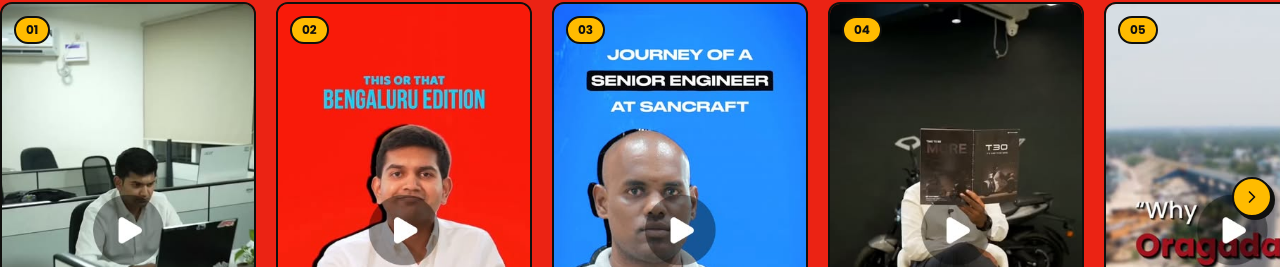
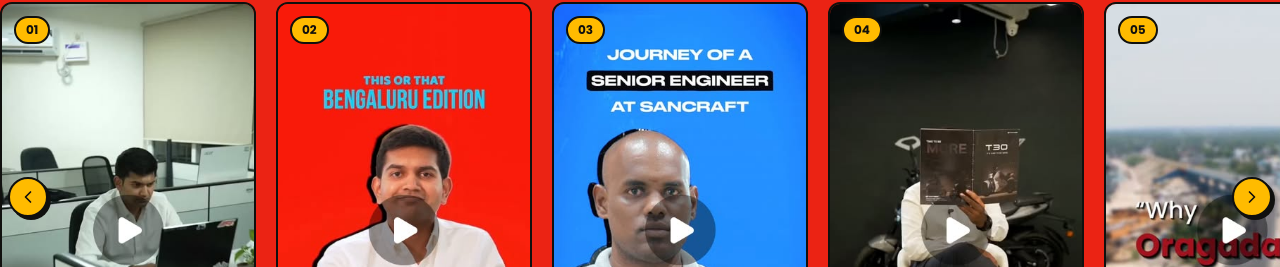
Before and after one commit to ajaakashhh/aj, a Next.js app: page / in a window 1280 px wide. Shown: the part 3576-3843 px from the top of the page. Built offline with nearby package versions, Linux system fonts and the light colour scheme.

Commit message:
Swap 8th Narrativ reel, add left scroll button
Replace the Why Trust Giottus reel with the new lifeatraptee reel
and its thumbnail. Add a left-scroll chevron button to Narrativ
Reels (previously only had right).

```diff
--- a/components/sections/narrativ-reels.tsx
+++ b/components/sections/narrativ-reels.tsx
@@ -4,16 +4,17 @@ import { narrativReels } from "@/lib/data";
 import { SectionLabel } from "@/components/section-label";
 import { Reveal } from "@/components/reveal";
 import { InstagramReelTrigger } from "@/components/instagram-reel-trigger";
-import { ChevronRight, Play, Sparkle } from "lucide-react";
+import { ChevronLeft, ChevronRight, Play, Sparkle } from "lucide-react";
 import Image from "next/image";
 
 export function NarrativReels() {
   const rowRef = useRef<HTMLDivElement | null>(null);
 
-  const scroll = () => {
+  const scroll = (direction: "left" | "right") => {
     const row = rowRef.current;
     if (!row) return;
-    row.scrollBy({ left: row.clientWidth * 0.8, behavior: "smooth" });
+    const delta = row.clientWidth * 0.8;
+    row.scrollBy({ left: direction === "left" ? -delta : delta, behavior: "smooth" });
   };
 
   return (
@@ -61,7 +62,15 @@ export function NarrativReels() {
 
           <button
             type="button"
-            onClick={scroll}
+            onClick={() => scroll("left")}
+            aria-label="Scroll left"
+            className="absolute left-2 top-[42%] flex h-10 w-10 -translate-y-1/2 items-center justify-center rounded-full border-2 border-ink bg-beam text-ink shadow-[3px_3px_0_0_hsl(var(--ink))] transition-transform hover:-translate-x-[1px] hover:translate-y-[calc(-50%+1px)]"
+          >
+            <ChevronLeft className="h-5 w-5" />
+          </button>
+          <button
+            type="button"
+            onClick={() => scroll("right")}
             aria-label="Scroll right"
             className="absolute right-2 top-[42%] flex h-10 w-10 -translate-y-1/2 items-center justify-center rounded-full border-2 border-ink bg-beam text-ink shadow-[3px_3px_0_0_hsl(var(--ink))] transition-transform hover:translate-x-[1px] hover:translate-y-[calc(-50%+1px)]"
           >
--- a/lib/data.ts
+++ b/lib/data.ts
@@ -129,7 +129,7 @@ export const narrativReels = [
   { url: "https://www.instagram.com/onealphaventures/reel/DanDk-gNPWB/", image: "/narrativ-reel-4.jpg" },
   { url: "https://www.instagram.com/sancraft_industries/reel/DaxUFE3pdRy/", image: "/narrativ-reel-5.jpg" },
   { url: "https://www.instagram.com/sancraft_industries/reel/DanBGt3pcZX/", image: "/narrativ-reel-7.jpg" },
-  { url: "https://www.instagram.com/reel/Dam9t8-om4K/", image: "/narrativ-reel-8.jpg" },
+  { url: "https://www.instagram.com/lifeatraptee/reel/Db8NRomgkJt/", image: "/narrativ-reel-8.jpg" },
 ];
 
 export const producerWork = [
```
Also changed, not shown: public/narrativ-reel-8.jpg.
